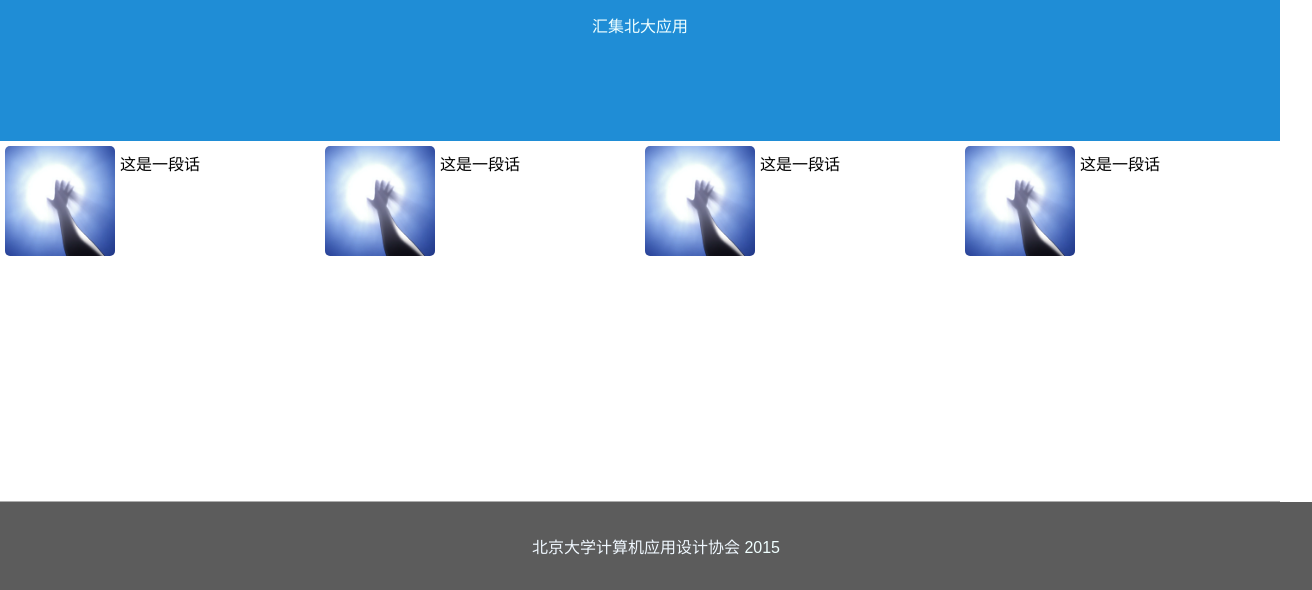
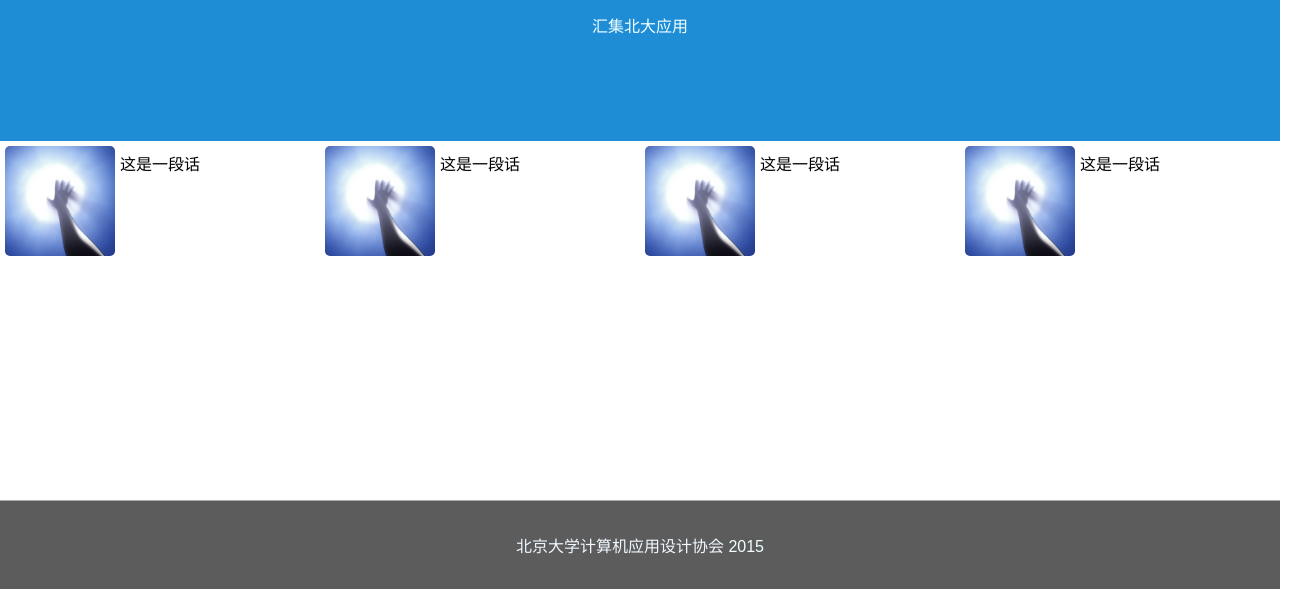
Before and after one commit to Z4Tech/AppPlatform, a plain HTML site: page index.html in a window 1280 px wide. Shown: the part 219-809 px from the top of the page, 1312 px wide, since content can reach past the window. Drawn offline with Linux system fonts and the light colour scheme.

Commit message:
bugfixed

```diff
--- a/css/style.css
+++ b/css/style.css
@@ -1,3 +1,9 @@
+* {
+    -webkit-box-sizing: border-box;
+    -moz-box-sizing: border-box;
+    box-sizing: border-box;
+}
+
 .pure-menu-list{
     float: right;
     font-size: 80%;
```
Also changed, not shown: index.html (+1 -0 lines).
